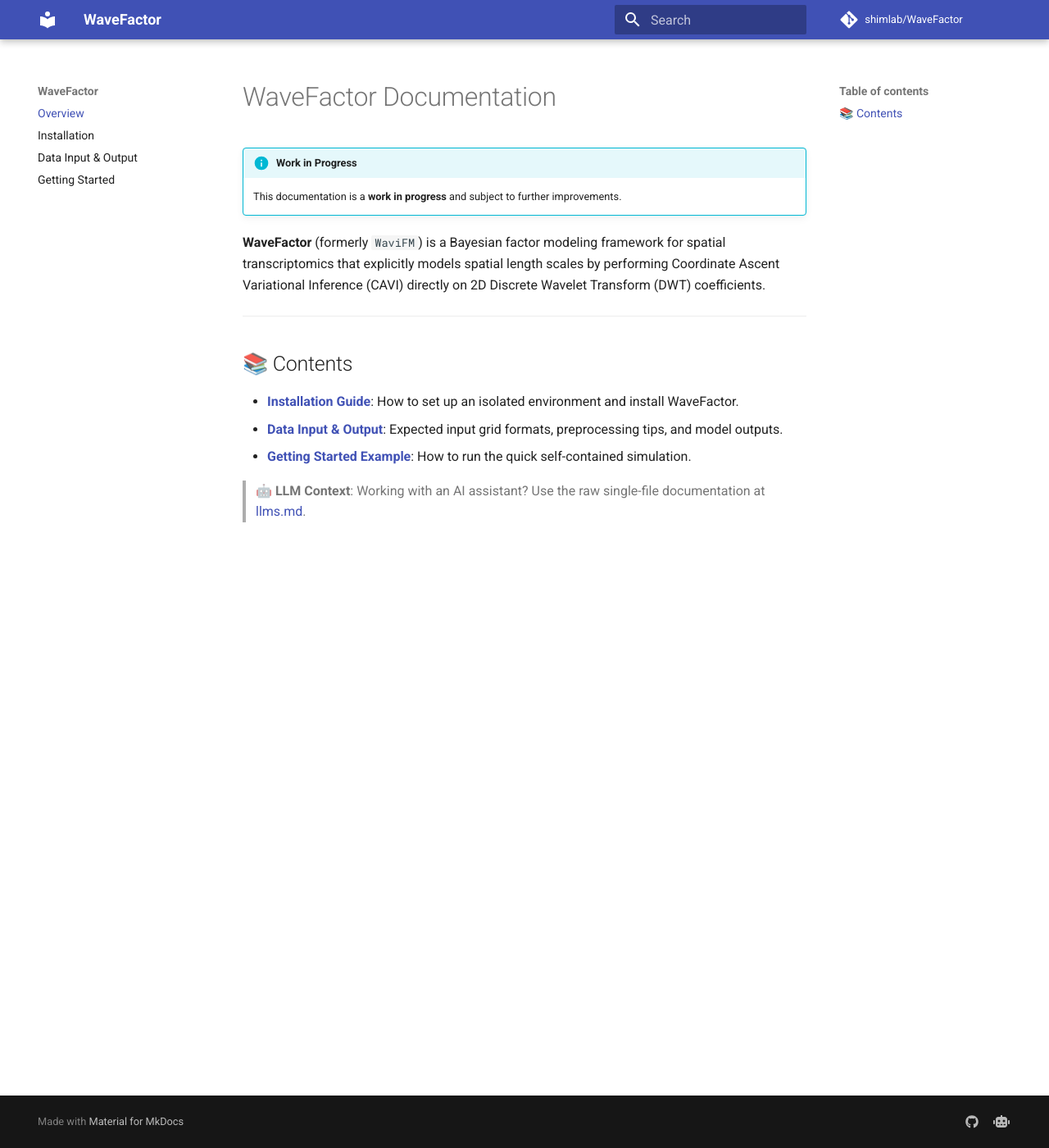
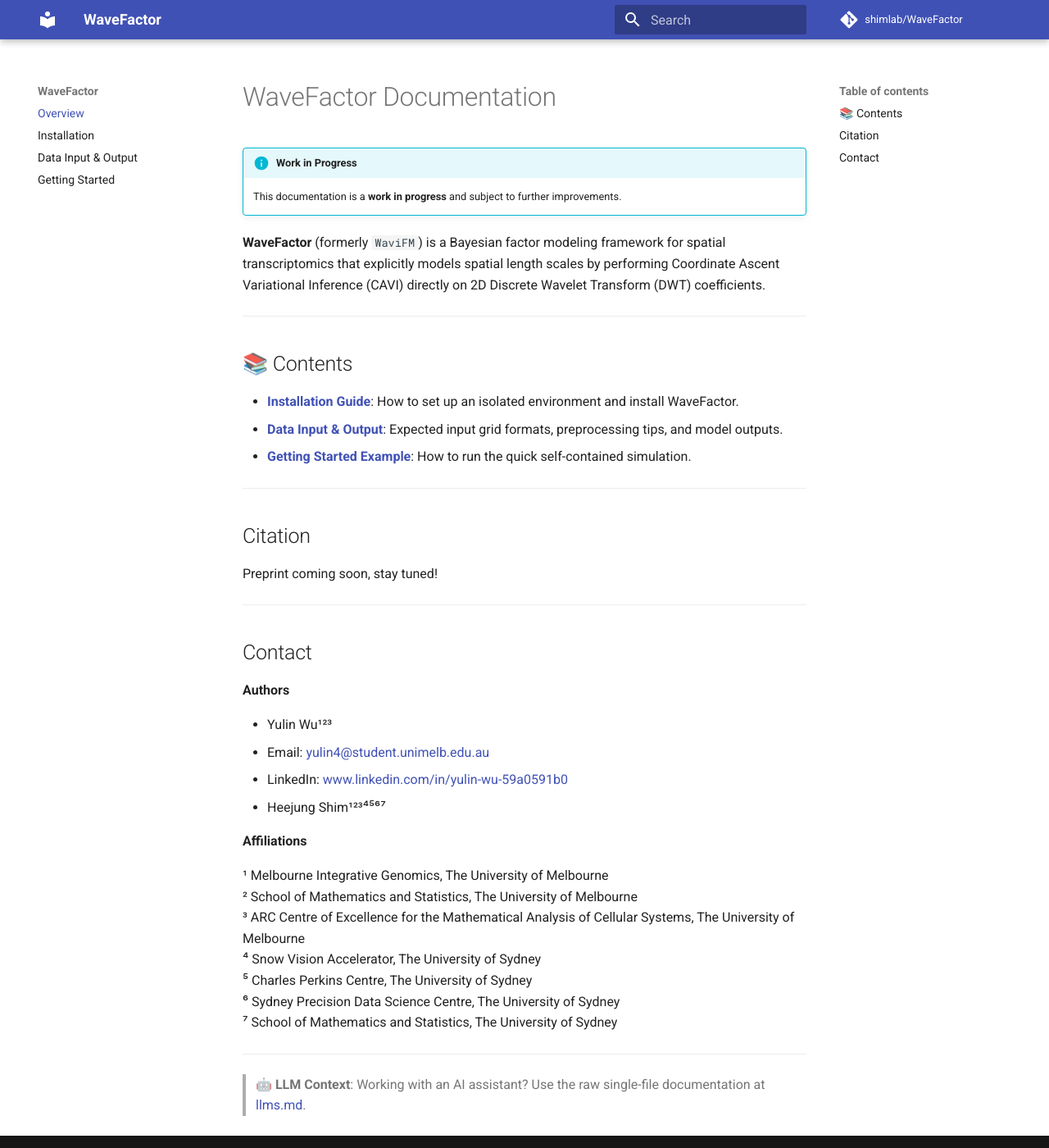
Before and after one commit to shimlab/WaveFactor, an MkDocs documentation site: the page built from docs/index.md, in a window 1280 px wide and 1400 px high. Shown: the whole window at 82% size. Built offline with MkDocs 1.6.1 and Material for MkDocs 9.7.7, drawn with Linux system fonts in a browser that asks for light colours; a script that is not in the unit is left out; comment, search, counter and statistics services are not loaded.

Commit message:
docs: add author contacts and affiliations

```diff
--- a/docs/index.md
+++ b/docs/index.md
@@ -13,4 +13,33 @@
 - **[Data Input & Output](input_output.md)**: Expected input grid formats, preprocessing tips, and model outputs.
 - **[Getting Started Example](getting_started.md)**: How to run the quick self-contained simulation.
 
+---
+
+## Citation
+
+Preprint coming soon, stay tuned!
+
+---
+
+## Contact
+
+**Authors**
+
+- Yulin Wu¹²³
+  - Email: [yulin4@student.unimelb.edu.au](mailto:yulin4@student.unimelb.edu.au)
+  - LinkedIn: [www.linkedin.com/in/yulin-wu-59a0591b0](https://www.linkedin.com/in/yulin-wu-59a0591b0/)
+- Heejung Shim¹²³⁴⁵⁶⁷
+
+**Affiliations**
+
+¹ Melbourne Integrative Genomics, The University of Melbourne
+² School of Mathematics and Statistics, The University of Melbourne
+³ ARC Centre of Excellence for the Mathematical Analysis of Cellular Systems, The University of Melbourne
+⁴ Snow Vision Accelerator, The University of Sydney
+⁵ Charles Perkins Centre, The University of Sydney
+⁶ Sydney Precision Data Science Centre, The University of Sydney
+⁷ School of Mathematics and Statistics, The University of Sydney
+
+---
+
 > 🤖 **LLM Context**: Working with an AI assistant? Use the raw single-file documentation at [llms.md](llms.md).
```
Also changed, not shown: README.md (+27 -0 lines).
